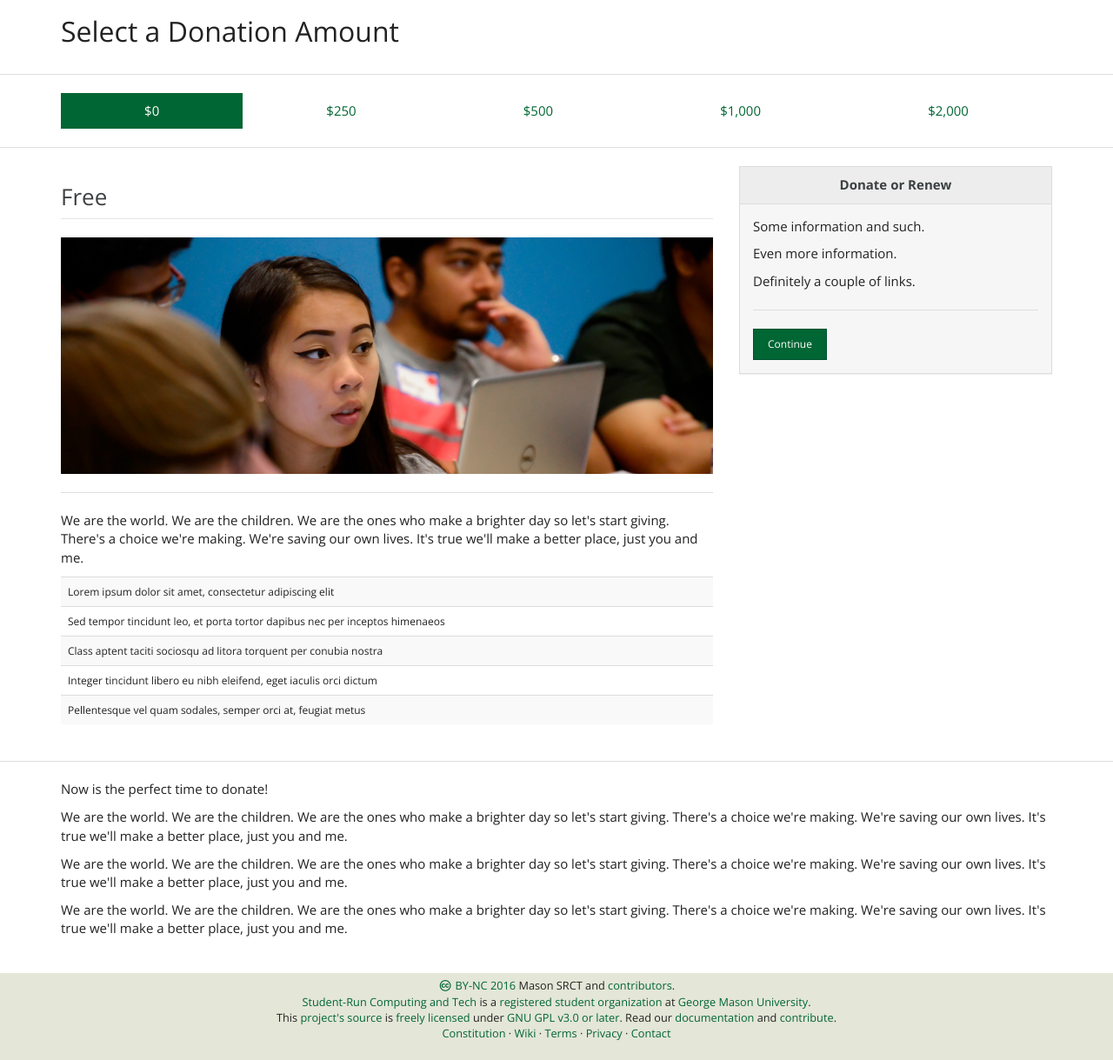
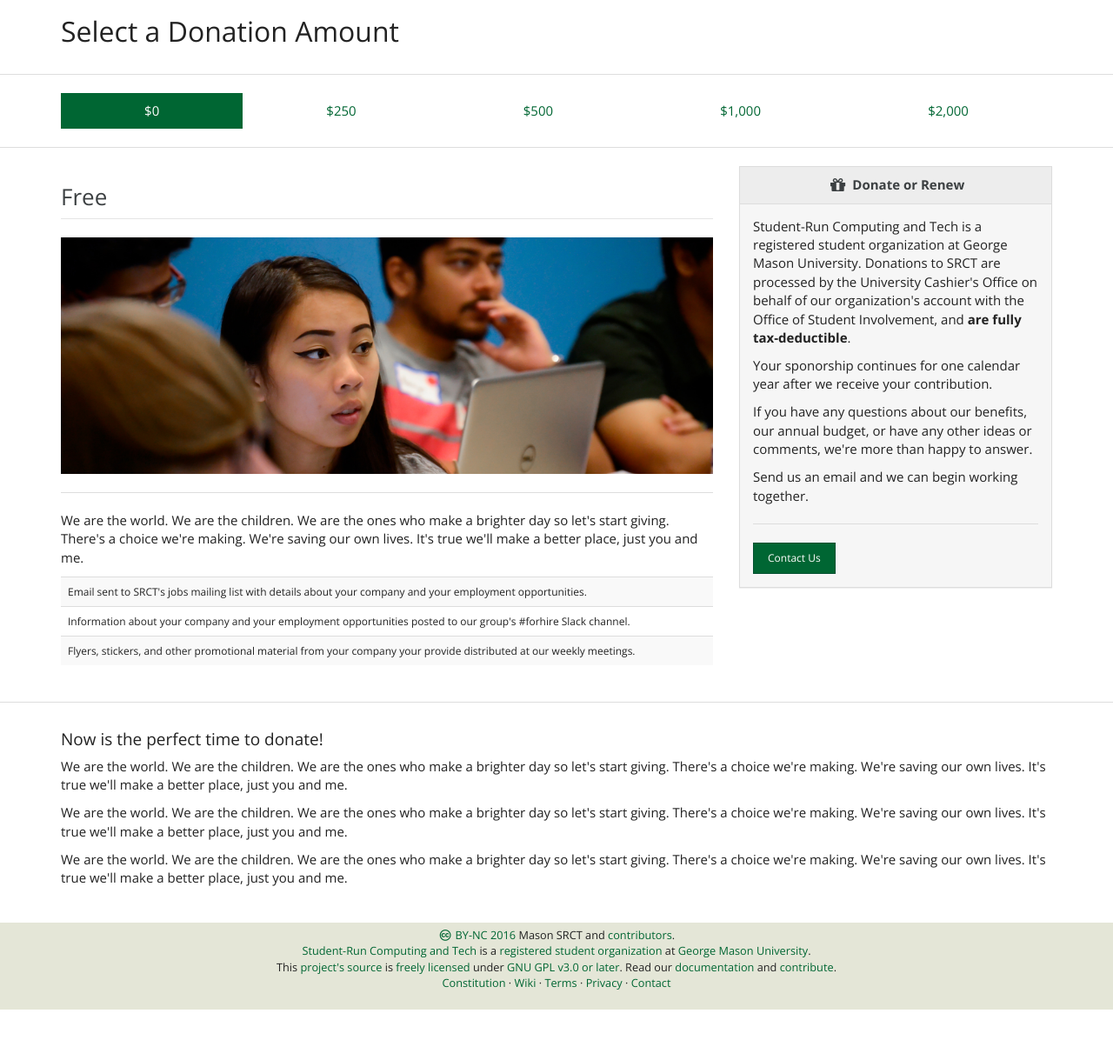
Before and after one commit to srct/srctweb, a Python web app: template srctweb/website/templates/fundraising.html in a window 1280 px wide. Shown: the part 48-1267 px from the top of the page at 87% size. After the commit the page ends 1209 px from the top, so only its background shows below. Run offline with Jinja, Linux system fonts and the light colour scheme; the template is opened without the code that fills it, so the values that code supplies are empty; some libraries are stand-ins or nearby versions.

Commit message:
added benefits for free and bronze tiers; filled out information on side panel with tax deductibility and additional info

```diff
--- a/srctweb/website/templates/fundraising.html
+++ b/srctweb/website/templates/fundraising.html
@@ -48,27 +48,20 @@ Benefits afforded our gracious organization sponsors
           <tbody>
             <tr>
               <td>
-                Lorem ipsum dolor sit amet, consectetur adipiscing elit
+                Email sent to SRCT's jobs mailing list with details about your company
+                and your employment opportunities.
               </td>
             </tr>
             <tr>
               <td>
-                Sed tempor tincidunt leo, et porta tortor dapibus nec  per inceptos himenaeos
+                Information about your company and your employment opportunities posted
+                to our group's #forhire Slack channel.
               </td>
             </tr>
             <tr>
               <td>
-                Class aptent taciti sociosqu ad litora torquent per conubia nostra
-              </td>
-            </tr>
-            <tr>
-              <td>
-                Integer tincidunt libero eu nibh eleifend, eget iaculis orci dictum
-              </td>
-            </tr>
-            <tr>
-              <td>
-                Pellentesque vel quam sodales, semper orci at, feugiat metus
+                Flyers, stickers, and other promotional material from your company
+                your provide distributed at our weekly meetings.
               </td>
             </tr>
           </tbody>
@@ -90,27 +83,27 @@ Benefits afforded our gracious organization sponsors
           <tbody>
             <tr>
               <td>
-                Lorem ipsum dolor sit amet, consectetur adipiscing elit
+                One fifteen minute presentation at the start of one of our weekly
+                meetings to pitch your company.
               </td>
             </tr>
             <tr>
               <td>
-                Sed tempor tincidunt leo, et porta tortor dapibus nec  per inceptos himenaeos
+                Email sent to SRCT's general mailing list with details about your company
+                and your employment opportunities.
               </td>
             </tr>
             <tr>
               <td>
-                Class aptent taciti sociosqu ad litora torquent per conubia nostra
+                Information about your company and your employment opportunities posted
+                to our group's #general Slack channel.
               </td>
             </tr>
             <tr>
               <td>
-                Integer tincidunt libero eu nibh eleifend, eget iaculis orci dictum
-              </td>
-            </tr>
-            <tr>
-              <td>
-                Pellentesque vel quam sodales, semper orci at, feugiat metus
+                Your company's name, a 150 character description, and links to two of
+                your social media profiles on
+                <a href="/sponsors/">srct.gmu.edu/sponsors</a>.
               </td>
             </tr>
           </tbody>
@@ -246,13 +239,26 @@ Benefits afforded our gracious organization sponsors
   </div>
   <div class="col-md-4">
     <div class="panel panel-default">
-      <div class="panel-heading text-center"><strong>Donate or Renew</strong></div>
+      <div class="panel-heading text-center">
+        <strong><i class="fa fa-gift fa-lg fa-fw"></i> Donate or Renew</strong>
+      </div>
       <div class="panel-body">
-        <p>Some information and such.</p>
-        <p>Even more information.</p>
-        <p>Definitely a couple of links.</p>
+        <p>Student-Run Computing and Tech is a registered student organization at
+           George Mason University. Donations to SRCT are processed by the University
+           Cashier's Office on behalf of our organization's account with the
+           Office of Student Involvement, and
+          <strong>are fully tax-deductible</strong>.
+        </p>
+        <p>Your sponorship continues for one calendar year after we receive your
+           contribution.
+        </p>
+        <p>If you have any questions about our benefits, our annual budget, or have
+           any other ideas or comments, we're more than happy to answer.
+        </p>
+        <p>Send us an email and we can begin working together.
+        </p>
         <hr />
-        <a class="btn btn-primary btn-sm" href="#" role="button">Continue</a>
+        <a class="btn btn-primary btn-sm" href="#" role="button">Contact Us</a>
       </div>
     </div>
   </div>
@@ -264,9 +270,7 @@ Benefits afforded our gracious organization sponsors
 
 <div class="row">
   <div class="col-md-12">
-    <p>
-      Now is the perfect time to donate!
-    </p>
+    <h4>Now is the perfect time to donate!</h4>
     <p>
       We are the world. We are the children. We are the ones who make a brighter day
       so let's start giving. There's a choice we're making. We're saving our own
```
